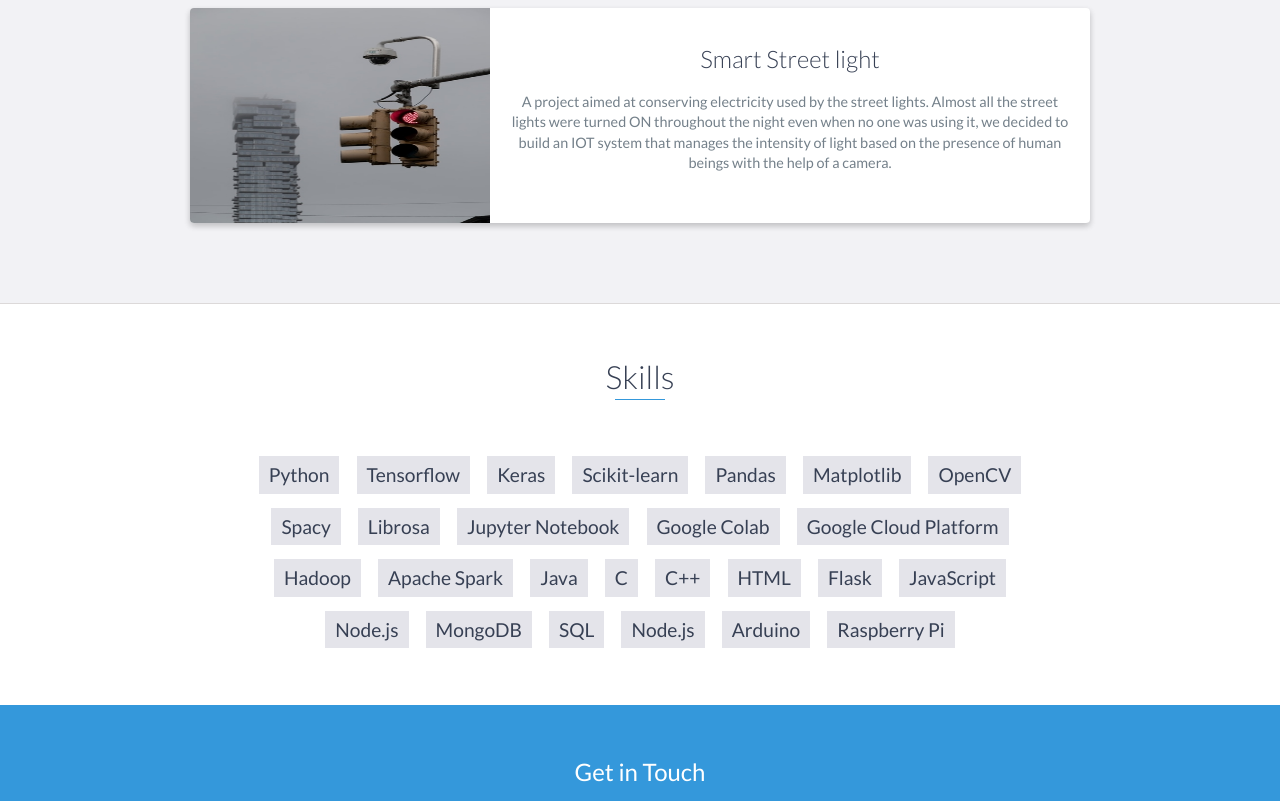
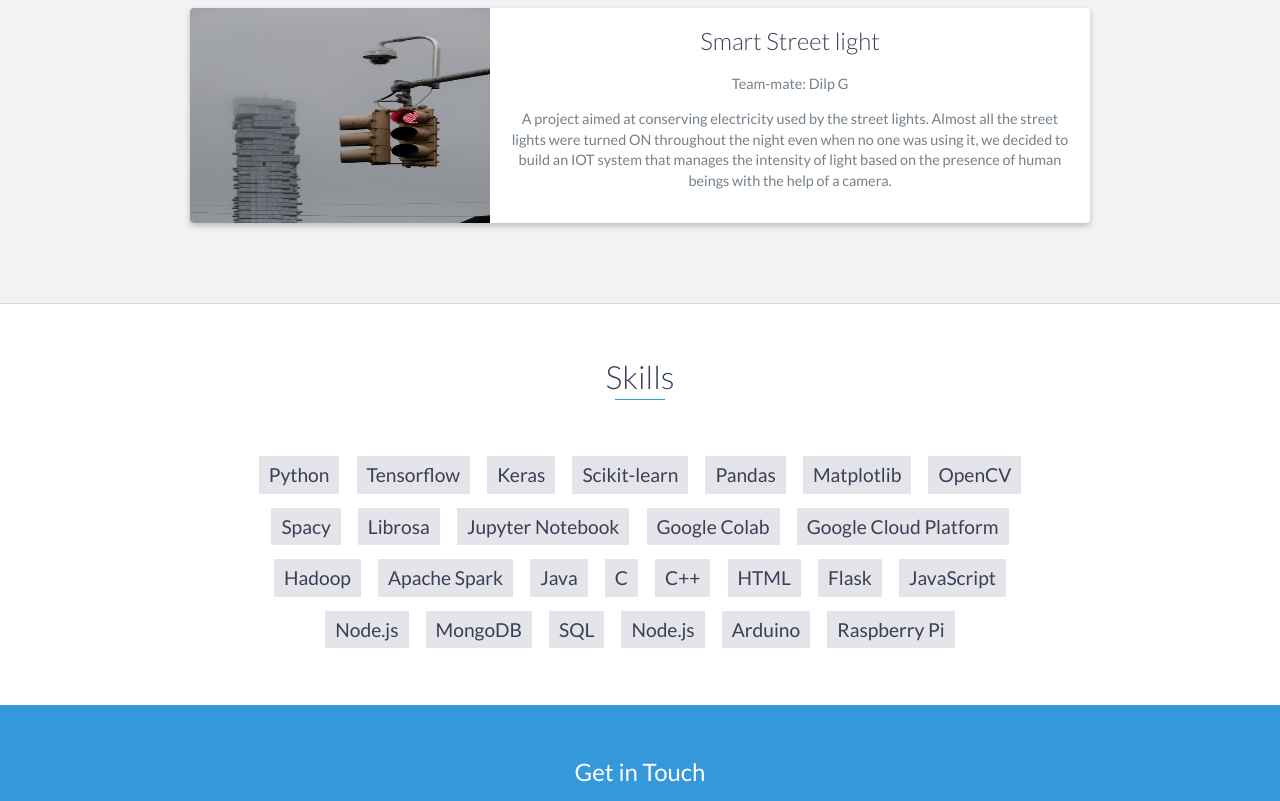
Before and after one commit to sachinprabhu007/sachinprabhu007.github.io, a website: page index.html in a window 1280 px wide. Shown: the part 2827-3628 px from the top of the page. Drawn offline with nearby package versions, Linux system fonts and the light colour scheme.

Commit message:
Edit project info

```diff
--- a/index.html
+++ b/index.html
@@ -181,7 +181,7 @@
                     <!-- End .project-image -->
                     <div class="project-info">
                         <h3> Smart Street light</h3>
-
+                        <p> Team-mate: Dilp G <p>
                         <p>
                          A project aimed at conserving electricity used by the street lights.
                          Almost all the street lights were turned ON throughout
```
